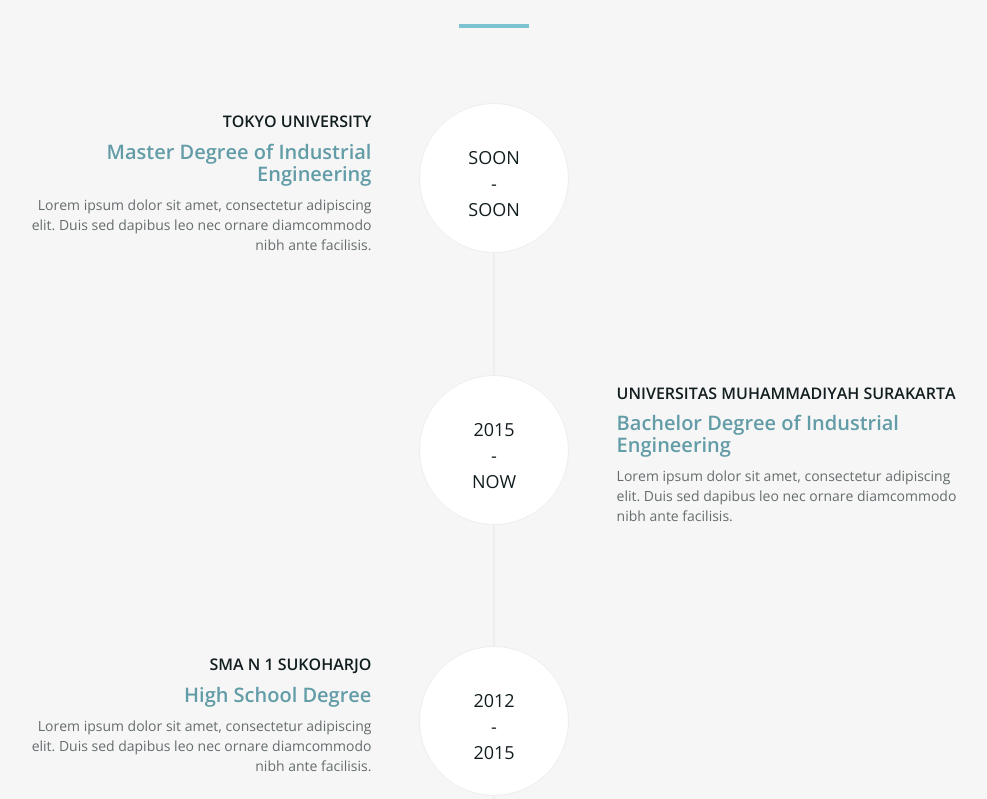
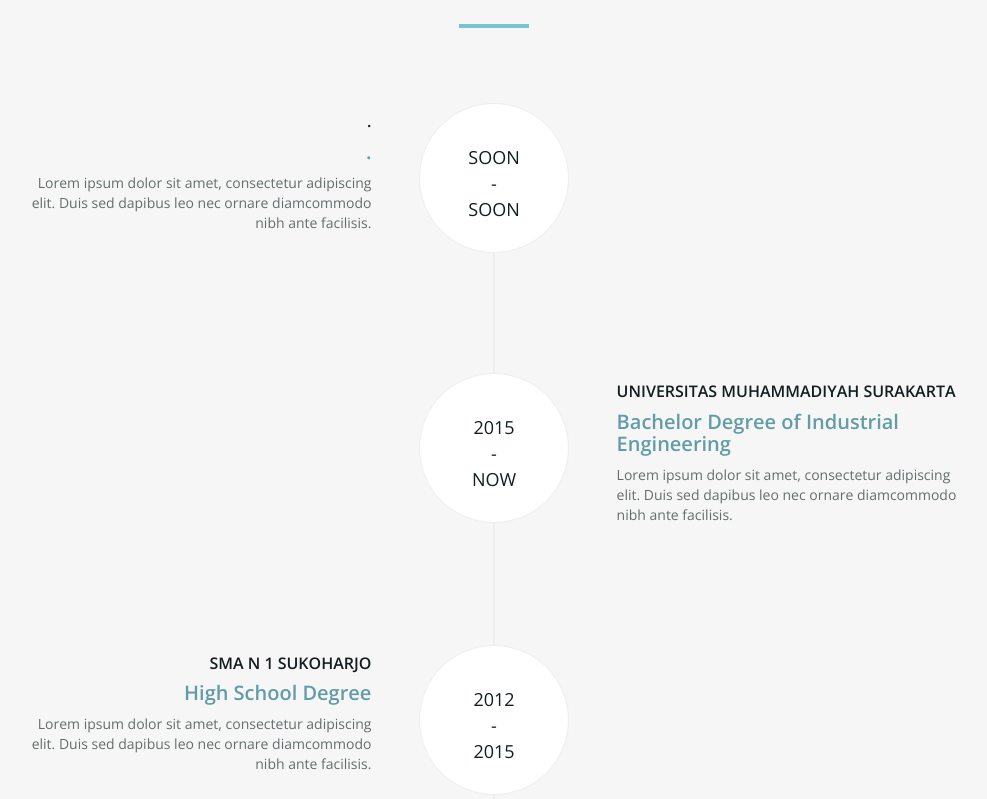
Before and after one commit to danangsetiawan57/danangstwn57.github.io, a plain HTML site: page index.html in a window 1280 px wide. Shown: the part 4949-5748 px from the top of the page, without its empty margins (146-1133 px from the left). Drawn offline with nearby package versions, Linux system fonts and the light colour scheme.

Commit message:
initial commit

```diff
--- a/index.html
+++ b/index.html
@@ -329,8 +329,8 @@
             </div>
             <div class="timeline-panel">
               <div class="timeline-heading">
-                <h4>Tokyo University</h4>
-                <h4 class="subheading">Master Degree of Industrial Engineering</h4>
+                <h4>. </h4>
+                <h4 class="subheading">.</h4>
               </div>
               <div class="timeline-body">
                 <p>Lorem ipsum dolor sit amet, consectetur adipiscing elit. Duis sed dapibus leo nec ornare diamcommodo nibh ante facilisis.</p>
```
